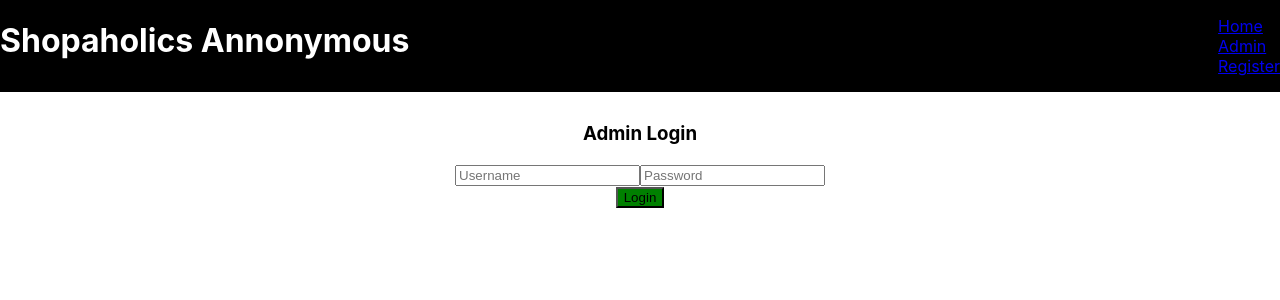
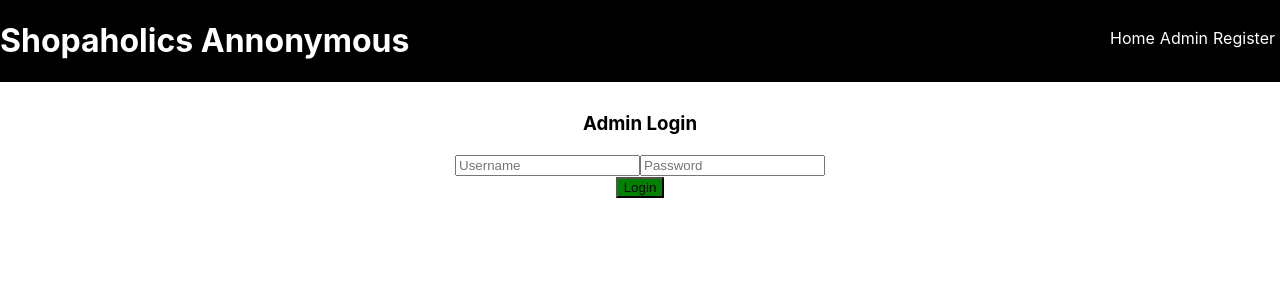
Before and after one commit to pdonohoo/final-shopping-cart, a React (Create React App) app: page /login in a window 1280 px wide. Shown: the top 300 px of the page. Built offline with nearby package versions, Linux system fonts and the light colour scheme.

Commit message:
added async await for fetching inventory

```diff
--- a/src/App.js
+++ b/src/App.js
@@ -18,16 +18,16 @@ class App extends Component {
               <h1 style={{  color: 'white' }}>
                 Shopaholics Annonymous
               </h1>
-              <ul style={{ listStyleType: 'none'}} >
+              <ul style={{ listStyleType: 'none', display: 'flex'}} >
 
-                <li >
-                  <Link to='/'>Home</Link>
+                <li style={{paddingRight: '5px', paddingTop:'12px'}} >
+                  <Link style={{color: 'white', textDecoration:'none' }} to='/'>Home</Link>
                 </li>
-                <li>
-                  <Link to='/admin'>Admin</Link>
+                <li style={{paddingRight: '5px' , paddingTop:'12px'}}>
+                  <Link style={{color: 'white', textDecoration:'none' }} to='/admin'>Admin</Link>
                 </li>
-                <li>
-                  <Link to='/register'>Register</Link>
+                <li style={{paddingRight: '5px' , paddingTop:'12px'}}>
+                  <Link style={{color: 'white', textDecoration:'none',  }} to='/register'>Register</Link>
                 </li>
 
               </ul>
--- a/src/Data/inventory.js
+++ b/src/Data/inventory.js
@@ -5,12 +5,18 @@
 //   }).catch(reject)
 // });
 
-export const getItems = () => new Promise ((resolve, reject) => {
-  fetch('https://final-shopping-cart-api.herokuapp.com/items')
-  .then(response => {
-    resolve(response.json())
-  }).catch(reject)
-});
+// export const getItems = () => new Promise ((resolve, reject) => {
+//   fetch('https://final-shopping-cart-api.herokuapp.com/items')
+//   .then(response => {
+//     resolve(response.json())
+//   }).catch(reject)
+// });
+
+export const getItems = async () => {
+  const response = await fetch('https://final-shopping-cart-api.herokuapp.com/items');
+  const json = await response.json()
+  return json
+}
 
 // export const getCart = () => new Promise ((resolve, reject) => {
 //   fetch('http://localhost:5000/cart')
--- a/src/Pages/admin.js
+++ b/src/Pages/admin.js
@@ -74,7 +74,7 @@ class Admin extends Component {
   }
 
   updateDBItem = (_id, name, price, image) => () => {
-    return fetch(`${apiUrl}${_id}`, {
+    return fetch(`${apiUrl}items/${_id}`, {
       method: 'POST',
       headers: {
         'Content-Type': 'application/json'
--- a/src/Pages/home.js
+++ b/src/Pages/home.js
@@ -46,6 +46,7 @@ deleteFromCart = (_id) => () => {
 }
 
   componentDidMount() {
+
     getItems()
       .then(inventory => {
         this.setState({
@@ -59,6 +60,7 @@ deleteFromCart = (_id) => () => {
           cart
         })
       })
+
   }
 
   render() {
```
